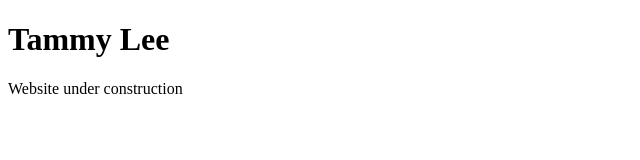
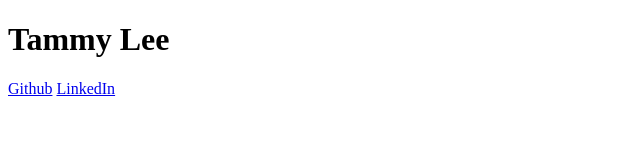
Before and after one commit to lee-tammy/lee-tammy.github.io, a plain HTML site: page index.html in a window 1280 px wide. Shown: the whole page, without its empty margins (0-640 px from the left). Drawn offline with Linux system fonts and the light colour scheme.

Commit message:
Added links for LinkedIn and Github

```diff
--- a/index.html
+++ b/index.html
@@ -2,6 +2,7 @@
 <html>
   <body>
     <h1>Tammy Lee</h1>
-    <p>Website under construction</p>
+    <a href="https://github.com/lee-tammy">Github</a>
+    <a href="https://www.linkedin.com/in/tammy-l-b0a264112/">LinkedIn</a>
   </body>
 </html>
```
